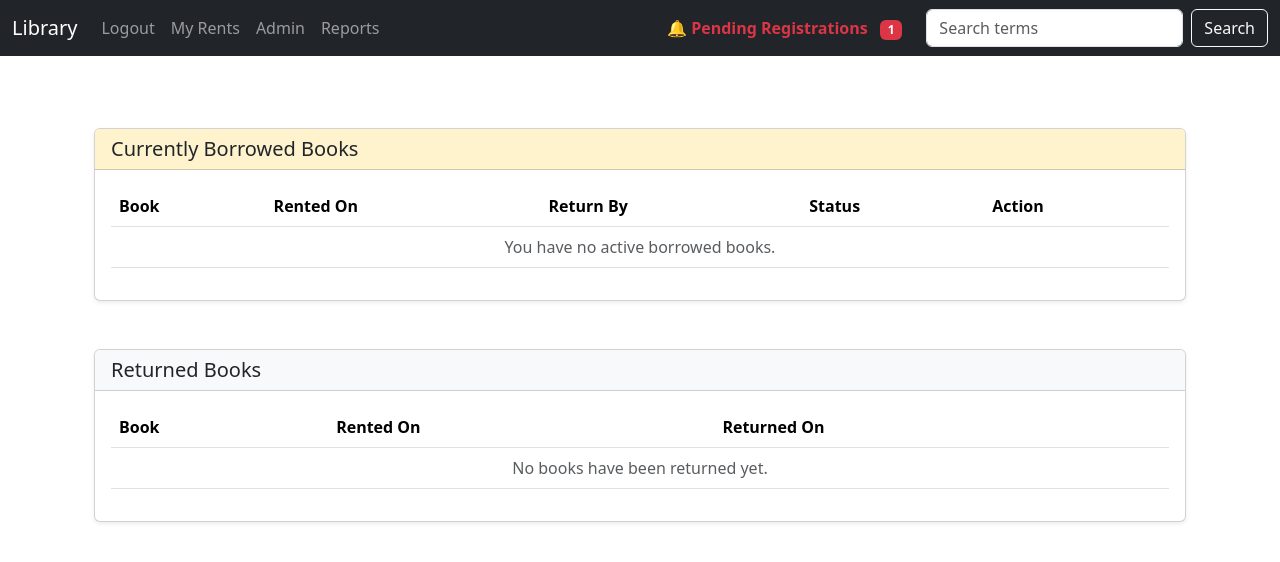
After one commit to FloreaMihaiAlexandru/aplicatie-biblioteca-django, a Django app: page /myRents/ in a window 1280 px wide. The commit adds this page. Shown: the top 562 px of the page. Run offline with Django 5.2, Linux system fonts and the light colour scheme; a user stored in the database is signed in; data comes from the database, SQL or seed files in the repository; both versions use the stored data as it was after the commit.

Commit message:
My Rents page, return book feature.

```diff
--- a/mainview/models.py
+++ b/mainview/models.py
@@ -18,6 +18,8 @@ class Rent(models.Model):
     user = models.ForeignKey('auth.User', on_delete=models.CASCADE)
     rent_date = models.DateTimeField(auto_now_add=True)
     return_date = models.DateTimeField(blank=True, null=True)
+    returned = models.BooleanField(default=False)
+    returned_at = models.DateTimeField(blank=True, null=True)
 
     def __str__(self):
         return f'{self.user.username} rented {self.book.title} on {self.rent_date.strftime("%Y-%m-%d %H:%M:%S")}'
--- /dev/null
+++ b/mainview/templates/myRents.html
@@ -0,0 +1,81 @@
+{%extends 'base.html' %}
+
+{% block content %}
+
+<div class="container mt-5">
+
+    <!-- Active Rents -->
+    <div class="card mb-5 shadow-sm">
+        <div class="card-header bg-warning-subtle">
+            <h5 class="mb-0">Currently Borrowed Books</h5>
+        </div>
+        <div class="card-body">
+            <table class="table table-hover align-middle">
+                <thead>
+                    <tr>
+                        <th>Book</th>
+                        <th>Rented On</th>
+                        <th>Return By</th>
+                        <th>Status</th>
+                        <th>Action</th>
+                    </tr>
+                </thead>
+                <tbody>
+                    {% for rent in active_rents %}
+                    <tr>
+                        <td>{{ rent.book.title }}</td>
+                        <td>{{ rent.rent_date|date:"Y-m-d" }}</td>
+                        <td>{{ rent.return_date|date:"Y-m-d" }}</td>
+                        <td>
+                            {% if rent.return_date and rent.return_date < now %}
+                                <span class="badge bg-danger">Overdue</span>
+                            {% else %}
+                                <span class="badge bg-success">Ongoing</span>
+                            {% endif %}
+                        </td>
+                        <td>
+                            <form method="POST" action="{% url 'returnBook' rent.id %}">
+                                {% csrf_token %}
+                                <button class="btn btn-sm btn-secondary">Return</button>
+                            </form>
+                        </td>
+                    </tr>
+                    {% empty %}
+                    <tr><td colspan="5" class="text-muted text-center">You have no active borrowed books.</td></tr>
+                    {% endfor %}
+                </tbody>
+            </table>
+        </div>
+    </div>
+
+    <!-- Returned Rents -->
+    <div class="card mb-5 shadow-sm">
+        <div class="card-header bg-light">
+            <h5 class="mb-0">Returned Books</h5>
+        </div>
+        <div class="card-body">
+            <table class="table table-hover align-middle">
+                <thead>
+                    <tr>
+                        <th>Book</th>
+                        <th>Rented On</th>
+                        <th>Returned On</th>
+                    </tr>
+                </thead>
+                <tbody>
+                    {% for rent in returned_rents %}
+                    <tr>
+                        <td>{{ rent.book.title }}</td>
+                        <td>{{ rent.rent_date|date:"Y-m-d" }}</td>
+                        <td>{{ rent.returned_at|date:"Y-m-d" }}</td>
+                    </tr>
+                    {% empty %}
+                    <tr><td colspan="3" class="text-muted text-center">No books have been returned yet.</td></tr>
+                    {% endfor %}
+                </tbody>
+            </table>
+        </div>
+    </div>
+
+</div>
+{%endblock%}
--- a/mainview/templates/navbar.html
+++ b/mainview/templates/navbar.html
@@ -11,6 +11,9 @@
         {% if user.is_authenticated %}
         <li class="nav-item">
           <a class="nav-link" href="{%url 'logout' %}">Logout</a>
+        </li>
+        <li class="nav-item">
+          <a class="nav-link" href="{%url 'myRents' %}">My Rents</a>
         </li>
 
         {%if user.is_staff%}
--- a/mainview/templates/reports.html
+++ b/mainview/templates/reports.html
@@ -21,6 +21,7 @@
                 </thead>
                 <tbody>
                     {% for rent in rented_books %}
+                    {%if rent.returned == 0 %}
                     <tr>
                         <td>{{ rent.book.title }}</td>
                         <td><i class="bi bi-person-fill"></i> {{ rent.user.username }}</td>
@@ -32,8 +33,11 @@
                             {% endif %}
                         </td>
                     </tr>
+                    {%endif%}
+
                     {% empty %}
                     <tr><td colspan="4" class="text-muted text-center">No books currently rented.</td></tr>
+
                     {% endfor %}
                 </tbody>
             </table>
--- a/mainview/urls.py
+++ b/mainview/urls.py
@@ -8,4 +8,6 @@ urlpatterns = [
     path("search/", views.search_view, name="search"),
     path("rent/<int:book_id>/", views.rentBook_view, name="rentBook"),
     path("reports/", views.reports_view, name="reports"),
+    path("myRents/", views.myRents_view, name="myRents"),
+    path("returnBook/<int:rent_id>/", views.returnBook_view, name="returnBook"),
 ]
--- a/mainview/views.py
+++ b/mainview/views.py
@@ -132,3 +132,34 @@ def reports_view(request):
         'now': timezone.now()
 
     })
+
+
+def myRents_view(request):
+    returned_rents = Rent.objects.filter(user=request.user, returned=True).select_related('book')
+    active_rents = Rent.objects.filter(user=request.user, returned=False).select_related('book')
+    return render(request, "myRents.html", {
+        "returned_rents": returned_rents,
+        "active_rents": active_rents,
+        'now': timezone.now()
+    })
+
+
+def returnBook_view(request, rent_id):
+    try:
+        rent = Rent.objects.get(id=rent_id, user=request.user, returned=False)
+    except Rent.DoesNotExist:
+        messages.error(request, 'Rent not found.')
+        return redirect('myRents')
+
+    # Mark the book as returned
+    rent.returned = True
+    rent.returned_at = timezone.now()
+    rent.save()
+
+    # Increase the available copies of the book
+    book = rent.book
+    book.available_copies += 1
+    book.save()
+
+    messages.success(request, f'You have successfully returned {book.title}.')
+    return redirect('myRents')
```
Also changed, not shown: db.sqlite3, mainview/migrations/0006_rent_returned_rent_returned_at.py (added).
